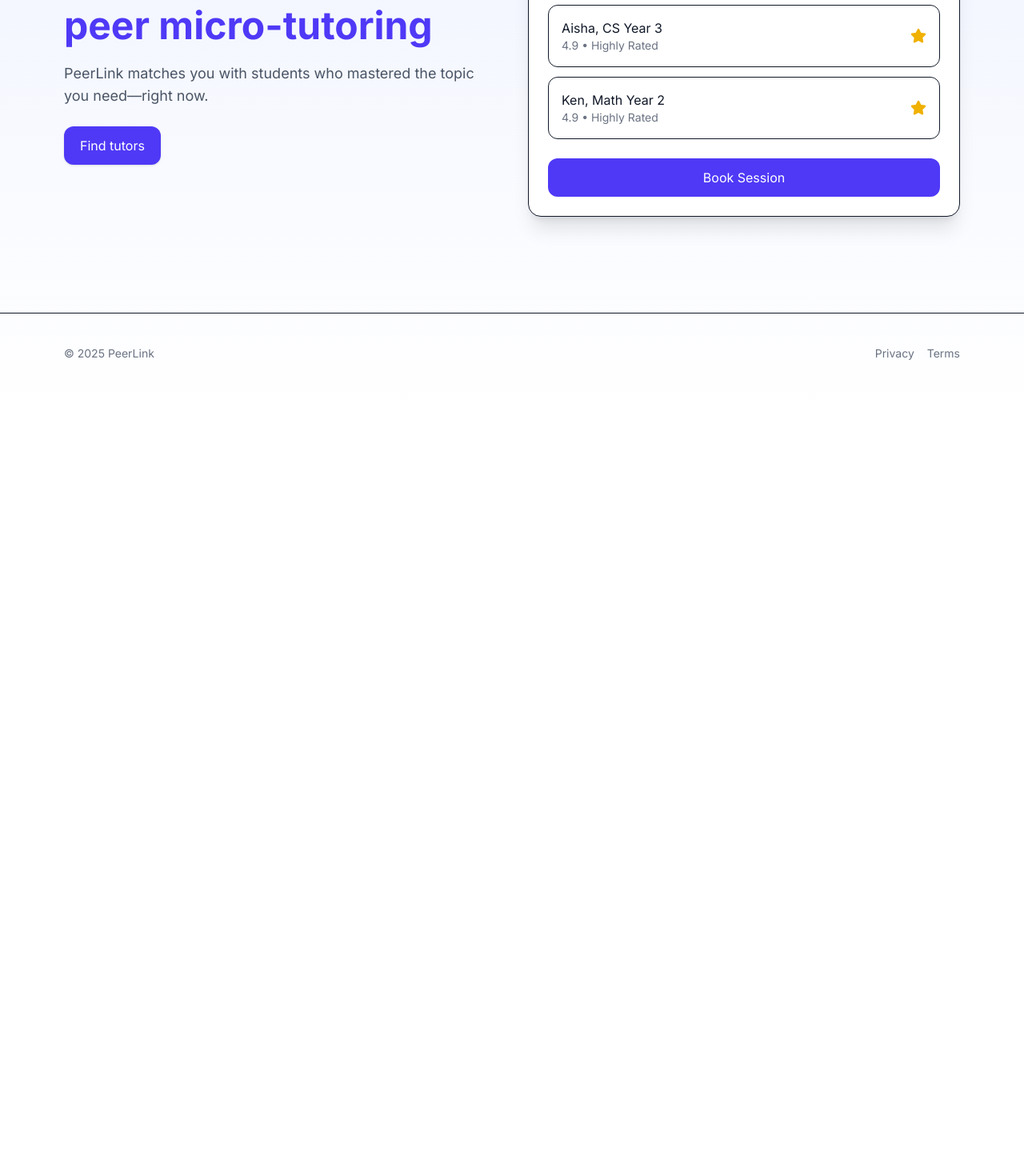
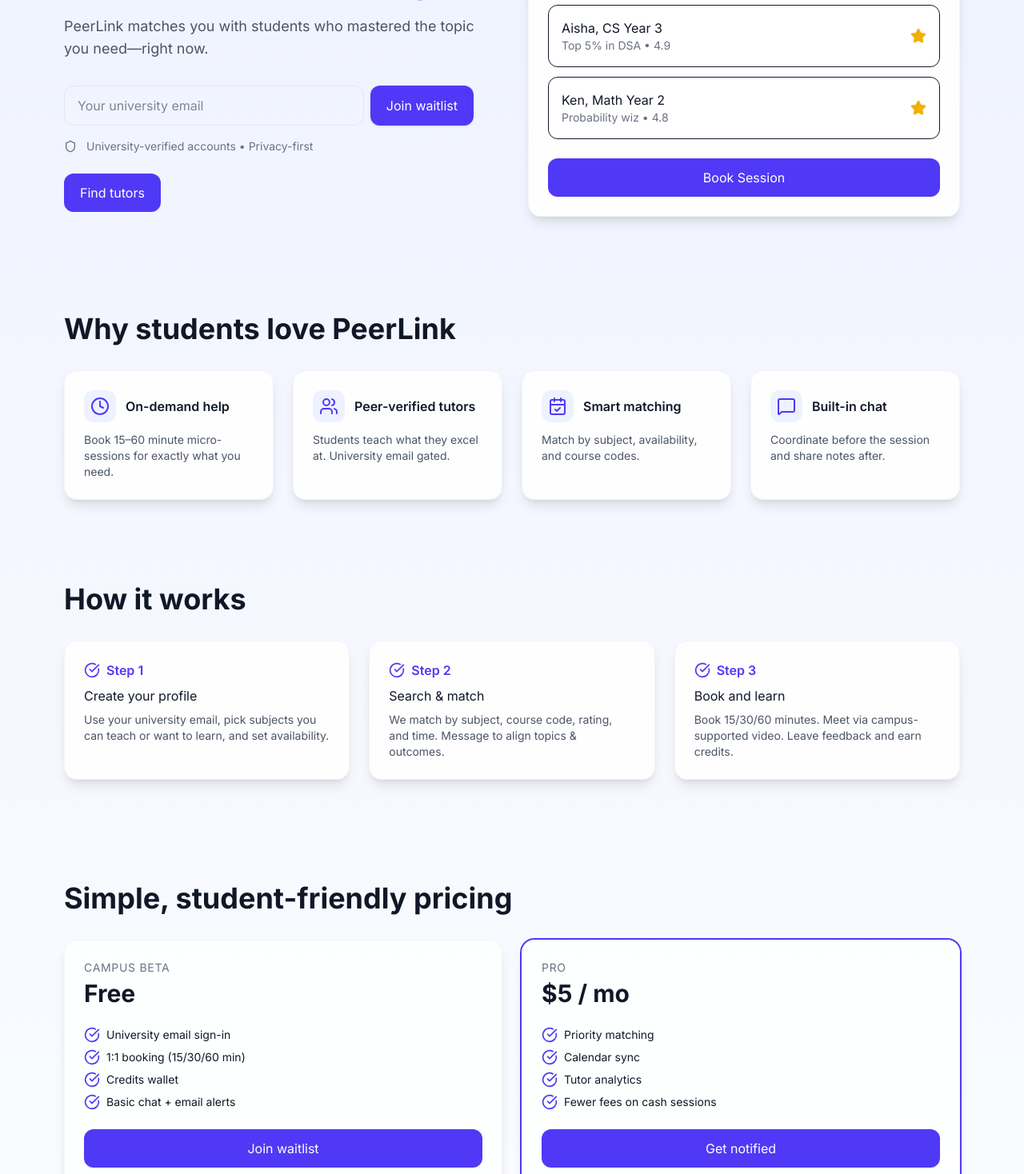
Before and after one commit to whoisgy/peerlink, a React (Vite) app: page / in a window 1280 px wide. Shown: the part 280-1748 px from the top of the page at 80% size. Before the commit the page ends 800 px from the top, so only its background shows below. Built offline with nearby package versions, Linux system fonts and the light colour scheme.

Commit message:
added some details to main page

```diff
--- a/src/App.jsx
+++ b/src/App.jsx
@@ -1,18 +1,45 @@
 import React, { useState, useEffect } from "react";
-import { Routes, Route, Link, useNavigate, useLocation } from "react-router-dom";
+import {
+  Routes,
+  Route,
+  Link,
+  useNavigate,
+  useLocation,
+} from "react-router-dom";
 import TutorSearch from "./components/TutorSearch";
 import BookingForm from "./components/BookingForm";
 import BookingModal from "./components/BookingModal";
 import TutorProfile from "./pages/TutorProfile";
+
 import {
   Zap,
   Star,
   Menu,
   X,
+  CheckCircle,
+  Clock,
+  Users,
+  MessageSquare,
+  CalendarCheck,
+  Shield,
 } from "lucide-react";
 
+/* ---------- Reusable Card Components ---------- */
+function Card({ children, className = "" }) {
+  return (
+    <div
+      className={`rounded-2xl shadow-lg bg-white/90 border border-gray-100 ${className}`}
+    >
+      {children}
+    </div>
+  );
+}
 
-/* ---------------- NAVBAR LINK COMPONENT ---------------- */
+function CardContent({ children, className = "" }) {
+  return <div className={`p-6 ${className}`}>{children}</div>;
+}
+
+/* ---------- Navbar Link (with underline animation) ---------- */
 function NavbarLink({ to, text, activePath }) {
   return (
     <Link
@@ -22,8 +49,6 @@
       }`}
     >
       {text}
-
-      {/* Smooth underline animation */}
       <span
         className={`absolute left-0 -bottom-1 h-[3px] bg-indigo-600 rounded-full transition-all duration-300
         ${activePath === to ? "w-full" : "w-0 group-hover:w-full"}`}
@@ -32,9 +57,59 @@
   );
 }
 
-/* ---------------- HOME PAGE ---------------- */
+/* ---------- Home Page (Landing) ---------- */
 function HomePage() {
   const navigate = useNavigate();
+  const [email, setEmail] = useState("");
+
+  const features = [
+    {
+      icon: <Clock className="w-6 h-6" />,
+      title: "On-demand help",
+      desc: "Book 15–60 minute micro-sessions for exactly what you need.",
+    },
+    {
+      icon: <Users className="w-6 h-6" />,
+      title: "Peer-verified tutors",
+      desc: "Students teach what they excel at. University email gated.",
+    },
+    {
+      icon: <CalendarCheck className="w-6 h-6" />,
+      title: "Smart matching",
+      desc: "Match by subject, availability, and course codes.",
+    },
+    {
+      icon: <MessageSquare className="w-6 h-6" />,
+      title: "Built-in chat",
+      desc: "Coordinate before the session and share notes after.",
+    },
+  ];
+
+  const tiers = [
+    {
+      name: "Campus Beta",
+      price: "Free",
+      perks: [
+        "University email sign-in",
+        "1:1 booking (15/30/60 min)",
+        "Credits wallet",
+        "Basic chat + email alerts",
+      ],
+      cta: "Join waitlist",
+    },
+    {
+      name: "Pro",
+      price: "$5 / mo",
+      perks: [
+        "Priority matching",
+        "Calendar sync",
+        "Tutor analytics",
+        "Fewer fees on cash sessions",
+      ],
+      cta: "Get notified",
+      featured: true,
+    },
+  ];
 
   return (
     <>
@@ -46,12 +121,44 @@
             <span className="text-indigo-600">peer micro-tutoring</span>
           </h1>
           <p className="mt-4 text-gray-600 text-lg">
-            PeerLink matches you with students who mastered the topic you need—right now.
+            PeerLink matches you with students who mastered the topic you
+            need—right now.
           </p>
+
+          <form
+            className="mt-8 flex w-full max-w-lg gap-2"
+            onSubmit={(e) => {
+              e.preventDefault();
+              if (!email) return;
+              alert(`Thanks! We'll email ${email} when your campus opens.`);
+              setEmail("");
+            }}
+          >
+            <input
+              type="email"
+              required
+              value={email}
+              onChange={(e) => setEmail(e.target.value)}
+              placeholder="Your university email"
+              className="flex-1 px-4 py-3 rounded-xl border border-gray-200 focus:outline-none focus:ring-2 focus:ring-indigo-500"
+            />
+            <button
+              className="px-5 py-3 rounded-xl bg-indigo-600 text-white font-medium shadow
+                         hover:bg-indigo-700 hover:shadow-xl hover:-translate-y-0.5
+                         transition cursor-pointer"
+            >
+              Join waitlist
+            </button>
+          </form>
+
+          <div className="mt-4 flex items-center gap-3 text-sm text-gray-500">
+            <Shield className="w-4 h-4" /> University-verified accounts •
+            Privacy-first
+          </div>
 
           <button
             onClick={() => navigate("/tutors")}
-            className="mt-6 px-5 py-3 rounded-xl bg-indigo-600 text-white font-medium shadow
+            className="mt-6 inline-flex items-center justify-center rounded-xl bg-indigo-600 px-5 py-3 text-white font-medium
                        hover:bg-indigo-700 hover:shadow-xl hover:-translate-y-0.5
                        transition cursor-pointer"
           >
@@ -59,9 +166,10 @@
           </button>
         </div>
 
-        {/* Right side example */}
+        {/* Right hero card */}
         <div>
-          <div className="rounded-2xl bg-white shadow-xl p-6 border">
+          <Card>
+            <CardContent>
               <div className="flex items-center gap-3">
                 <img
                   src="https://images.unsplash.com/photo-1552664730-d307ca884978?q=80&w=800"
@@ -69,25 +177,28 @@
                 />
                 <div>
                   <div className="font-semibold">Match found</div>
-                <div className="text-gray-500 text-sm">AVL Trees • Tonight 7:30 PM</div>
+                  <div className="text-gray-500 text-sm">
+                    AVL Trees • Tonight 7:30 PM
+                  </div>
                 </div>
               </div>
 
               <div className="mt-6 space-y-3">
-              {[{ name: "Aisha, CS Year 3" }, { name: "Ken, Math Year 2" }].map(
-                (t, i) => (
+                {[
+                  { name: "Aisha, CS Year 3", meta: "Top 5% in DSA • 4.9" },
+                  { name: "Ken, Math Year 2", meta: "Probability wiz • 4.8" },
+                ].map((t, i) => (
                   <div
                     key={i}
-                    className="p-4 border rounded-xl flex items-center justify-between"
+                    className="p-4 border rounded-xl flex items-center justify-between bg-white"
                   >
                     <div>
                       <div className="font-medium">{t.name}</div>
-                      <div className="text-gray-500 text-sm">4.9 • Highly Rated</div>
+                      <div className="text-gray-500 text-sm">{t.meta}</div>
                     </div>
                     <Star className="w-5 h-5 text-yellow-500 fill-yellow-500" />
                   </div>
-                )
-              )}
+                ))}
               </div>
 
               <button
@@ -98,14 +209,143 @@
               >
                 Book Session
               </button>
+            </CardContent>
+          </Card>
         </div>
+      </section>
+
+      {/* Features */}
+      <section
+        id="features"
+        className="max-w-6xl mx-auto px-4 py-10"
+      >
+        <h2 className="text-3xl md:text-4xl font-bold">
+          Why students love PeerLink
+        </h2>
+        <div className="mt-8 grid md:grid-cols-2 lg:grid-cols-4 gap-6">
+          {features.map((f, idx) => (
+            <Card key={idx}>
+              <CardContent>
+                <div className="flex items-center gap-3">
+                  <div className="p-2 rounded-xl bg-indigo-50 text-indigo-600">
+                    {f.icon}
+                  </div>
+                  <div className="font-semibold">{f.title}</div>
+                </div>
+                <p className="mt-3 text-sm text-gray-600">{f.desc}</p>
+              </CardContent>
+            </Card>
+          ))}
+        </div>
+      </section>
+
+      {/* How it works */}
+      <section id="how" className="max-w-6xl mx-auto px-4 py-16">
+        <h2 className="text-3xl md:text-4xl font-bold">How it works</h2>
+        <div className="mt-8 grid md:grid-cols-3 gap-6">
+          {["Create your profile", "Search & match", "Book and learn"].map(
+            (step, i) => (
+              <Card key={i}>
+                <CardContent>
+                  <div className="flex items-center gap-2 text-indigo-600 font-semibold">
+                    <CheckCircle className="w-5 h-5" /> Step {i + 1}
+                  </div>
+                  <div className="mt-2 font-medium">{step}</div>
+                  <p className="mt-2 text-sm text-gray-600">
+                    {i === 0 &&
+                      "Use your university email, pick subjects you can teach or want to learn, and set availability."}
+                    {i === 1 &&
+                      "We match by subject, course code, rating, and time. Message to align topics & outcomes."}
+                    {i === 2 &&
+                      "Book 15/30/60 minutes. Meet via campus-supported video. Leave feedback and earn credits."}
+                  </p>
+                </CardContent>
+              </Card>
+            )
+          )}
+        </div>
+      </section>
+
+      {/* Pricing */}
+      <section id="pricing" className="max-w-6xl mx-auto px-4 py-16">
+        <h2 className="text-3xl md:text-4xl font-bold">
+          Simple, student-friendly pricing
+        </h2>
+        <div className="mt-8 grid md:grid-cols-2 gap-6">
+          {tiers.map((t, i) => (
+            <Card
+              key={i}
+              className={t.featured ? "ring-2 ring-indigo-600" : ""}
+            >
+              <CardContent>
+                <div className="flex items-center justify-between">
+                  <div>
+                    <div className="text-sm uppercase tracking-wider text-gray-500">
+                      {t.name}
+                    </div>
+                    <div className="mt-1 text-3xl font-extrabold">
+                      {t.price}
+                    </div>
+                  </div>
+                </div>
+                <ul className="mt-6 space-y-2 text-sm">
+                  {t.perks.map((p, idx) => (
+                    <li key={idx} className="flex items-start gap-2">
+                      <CheckCircle className="min-w-[20px] w-5 h-5 text-indigo-600" />
+                      <span>{p}</span>
+                    </li>
+                  ))}
+                </ul>
+                <button
+                  onClick={() => navigate("/tutors")}
+                  className="mt-6 w-full py-3 rounded-xl bg-indigo-600 text-white font-medium
+                             hover:bg-indigo-700 hover:shadow-lg hover:-translate-y-0.5
+                             transition cursor-pointer"
+                >
+                  {t.cta}
+                </button>
+              </CardContent>
+            </Card>
+          ))}
+        </div>
+      </section>
+
+      {/* FAQ */}
+      <section id="faq" className="max-w-6xl mx-auto px-4 py-16">
+        <h2 className="text-3xl md:text-4xl font-bold">FAQ</h2>
+        <div className="mt-6 grid md:grid-cols-2 gap-6">
+          {[
+            {
+              q: "Is it only for one university?",
+              a: "We pilot per campus first for trust and safety, then expand to nearby universities with separate spaces.",
+            },
+            {
+              q: "How do credits work?",
+              a: "Teach to earn credits and spend them to learn. Cash sessions are optionally enabled later.",
+            },
+            {
+              q: "How do you verify tutors?",
+              a: "University email, transcript badges (optional), and post-session reviews ensure quality.",
+            },
+            {
+              q: "Where do sessions happen?",
+              a: "Use campus video tools (Meet/Zoom/Teams) or in-person on campus—your choice.",
+            },
+          ].map((f, i) => (
+            <Card key={i}>
+              <CardContent>
+                <div className="font-semibold">{f.q}</div>
+                <p className="mt-2 text-sm text-gray-600">{f.a}</p>
+              </CardContent>
+            </Card>
+          ))}
         </div>
       </section>
     </>
   );
 }
 
-/* ---------------- TUTORS PAGE ---------------- */
+/* ---------- Tutors page (list + filters) ---------- */
 function TutorsPage({ onSelectTutor }) {
   return (
     <>
@@ -115,24 +355,21 @@
           Choose your tutor, set your time, and confirm your session.
         </p>
       </section>
-
       <TutorSearch onSelectTutor={onSelectTutor} />
     </>
   );
 }
 
-/* ---------------- MAIN APP ---------------- */
+/* ---------- Main App ---------- */
 export default function App() {
   const location = useLocation();
 
   const [selectedTutor, setSelectedTutor] = useState(null);
   const [bookingOpen, setBookingOpen] = useState(false);
 
-  // Mobile menu state
   const [mobileOpen, setMobileOpen] = useState(false);
+  const [navShadow, setNavShadow] = useState(false);
 
-  // Shadow on scroll
-  const [navShadow, setNavShadow] = useState(false);
   useEffect(() => {
     const onScroll = () => setNavShadow(window.scrollY > 10);
     window.addEventListener("scroll", onScroll);
@@ -146,28 +383,32 @@
 
   return (
     <div className="min-h-screen bg-gradient-to-b from-indigo-50 to-white text-gray-900">
-
-      {/* ---------------- UPGRADED NAVBAR ---------------- */}
+      {/* Navbar */}
       <header
         className={`sticky top-0 z-50 backdrop-blur bg-white/70 border-b transition-shadow ${
           navShadow ? "shadow-md" : "shadow-none"
         }`}
       >
         <div className="max-w-6xl mx-auto px-4 py-4 flex items-center justify-between">
-
           {/* Logo */}
           <Link to="/" className="flex items-center gap-2 cursor-pointer">
             <Zap className="w-7 h-7 text-indigo-600" />
-            <span className="font-extrabold text-2xl tracking-tight">PeerLink</span>
+            <span className="font-extrabold text-2xl tracking-tight">
+              PeerLink
+            </span>
           </Link>
 
-          {/* Desktop Navigation */}
+          {/* Desktop nav */}
           <nav className="hidden md:flex items-center gap-10 text-lg font-semibold">
             <NavbarLink to="/" text="Home" activePath={location.pathname} />
-            <NavbarLink to="/tutors" text="Tutors" activePath={location.pathname} />
+            <NavbarLink
+              to="/tutors"
+              text="Tutors"
+              activePath={location.pathname.startsWith("/tutors") ? "/tutors" : location.pathname}
+            />
           </nav>
 
-          {/* Book Button */}
+          {/* Desktop button */}
           <Link
             to="/tutors"
             className="hidden md:inline-block px-5 py-2 rounded-xl bg-indigo-600 text-white text-lg font-semibold shadow
@@ -176,7 +417,7 @@
             Book
           </Link>
 
-          {/* Mobile Menu Button */}
+          {/* Mobile menu button */}
           <button
             className="md:hidden p-2 rounded-xl hover:bg-gray-100 transition"
             onClick={() => setMobileOpen(true)}
@@ -185,7 +426,7 @@
           </button>
         </div>
 
-        {/* Mobile Drawer */}
+        {/* Mobile drawer */}
         {mobileOpen && (
           <div
             className="fixed inset-0 z-50 bg-black/50 backdrop-blur-sm"
@@ -216,7 +457,9 @@
                 to="/tutors"
                 onClick={() => setMobileOpen(false)}
                 className={`text-xl font-semibold ${
-                  location.pathname === "/tutors" ? "text-indigo-600" : "text-gray-800"
+                  location.pathname.startsWith("/tutors")
+                    ? "text-indigo-600"
+                    : "text-gray-800"
                 }`}
               >
                 Tutors
@@ -235,14 +478,20 @@
         )}
       </header>
 
-      {/* ---------------- ROUTES ---------------- */}
+      {/* Routes */}
       <Routes>
         <Route path="/" element={<HomePage />} />
-        <Route path="/tutors" element={<TutorsPage onSelectTutor={handleSelectTutor} />} />
-        <Route path="/tutors/:id" element={<TutorProfile onBook={handleSelectTutor} />} />
+        <Route
+          path="/tutors"
+          element={<TutorsPage onSelectTutor={handleSelectTutor} />}
+        />
+        <Route
+          path="/tutors/:id"
+          element={<TutorProfile onBook={handleSelectTutor} />}
+        />
       </Routes>
 
-      {/* ---------------- BOOKING MODAL ---------------- */}
+      {/* Booking modal */}
       <BookingModal open={bookingOpen} onClose={() => setBookingOpen(false)}>
         <BookingForm
           selectedTutor={selectedTutor}
@@ -253,13 +502,17 @@
         />
       </BookingModal>
 
-      {/* ---------------- FOOTER ---------------- */}
+      {/* Footer */}
       <footer className="border-t mt-10">
         <div className="max-w-6xl mx-auto px-4 py-10 text-sm text-gray-500 flex justify-between">
           <span>© {new Date().getFullYear()} PeerLink</span>
           <div className="flex gap-4">
-            <a href="#" className="hover:text-indigo-600">Privacy</a>
-            <a href="#" className="hover:text-indigo-600">Terms</a>
+            <a href="#" className="hover:text-indigo-600">
+              Privacy
+            </a>
+            <a href="#" className="hover:text-indigo-600">
+              Terms
+            </a>
           </div>
         </div>
       </footer>
```
Lines whose indentation alone changed are shown as unchanged.
